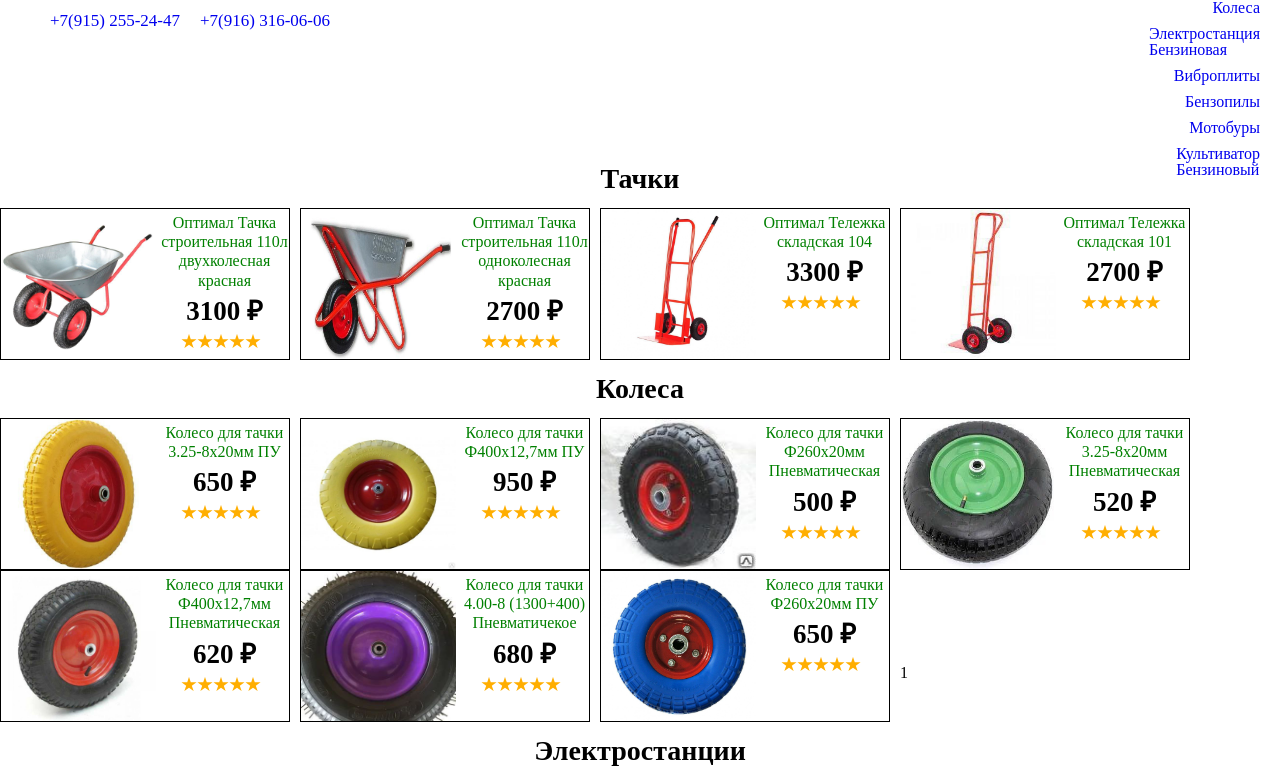
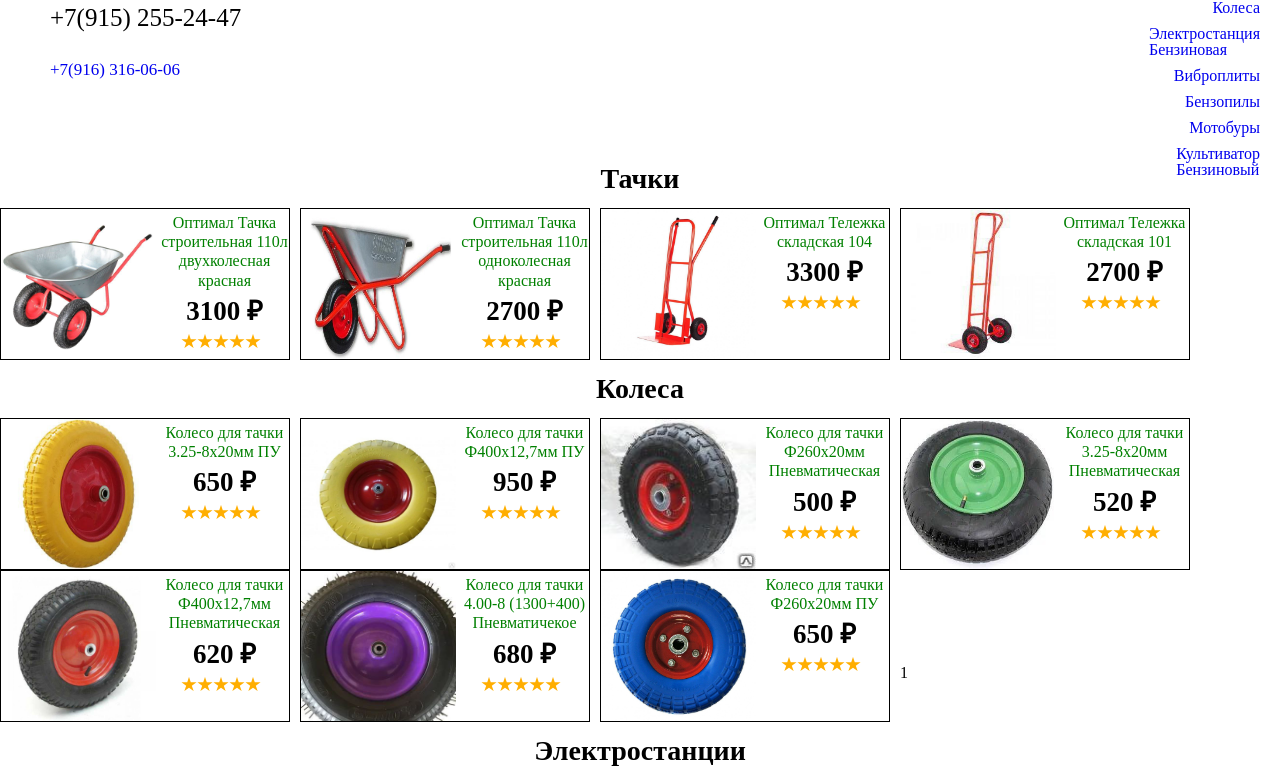
Before and after one commit to HovoHovhannisyan15/price, a plain HTML site: page index.html in a window 1280 px wide. Shown: the part 67-844 px from the top of the page. Drawn offline with nearby package versions, Linux system fonts and the light colour scheme.

Commit message:
Update index.html

```diff
--- a/index.html
+++ b/index.html
@@ -16,7 +16,7 @@
                 <h1>Прайс лист</h1>
                 <div class="contact">
                     <div class="tel">
-                        <a href="tel:+79152552447">+7(915) 255-24-47</a>
+                        +7(915) 255-24-47
                     </div>
                     <div class="tel">
                         <a href="tel:+79163160606">+7(916) 316-06-06</a>
```
